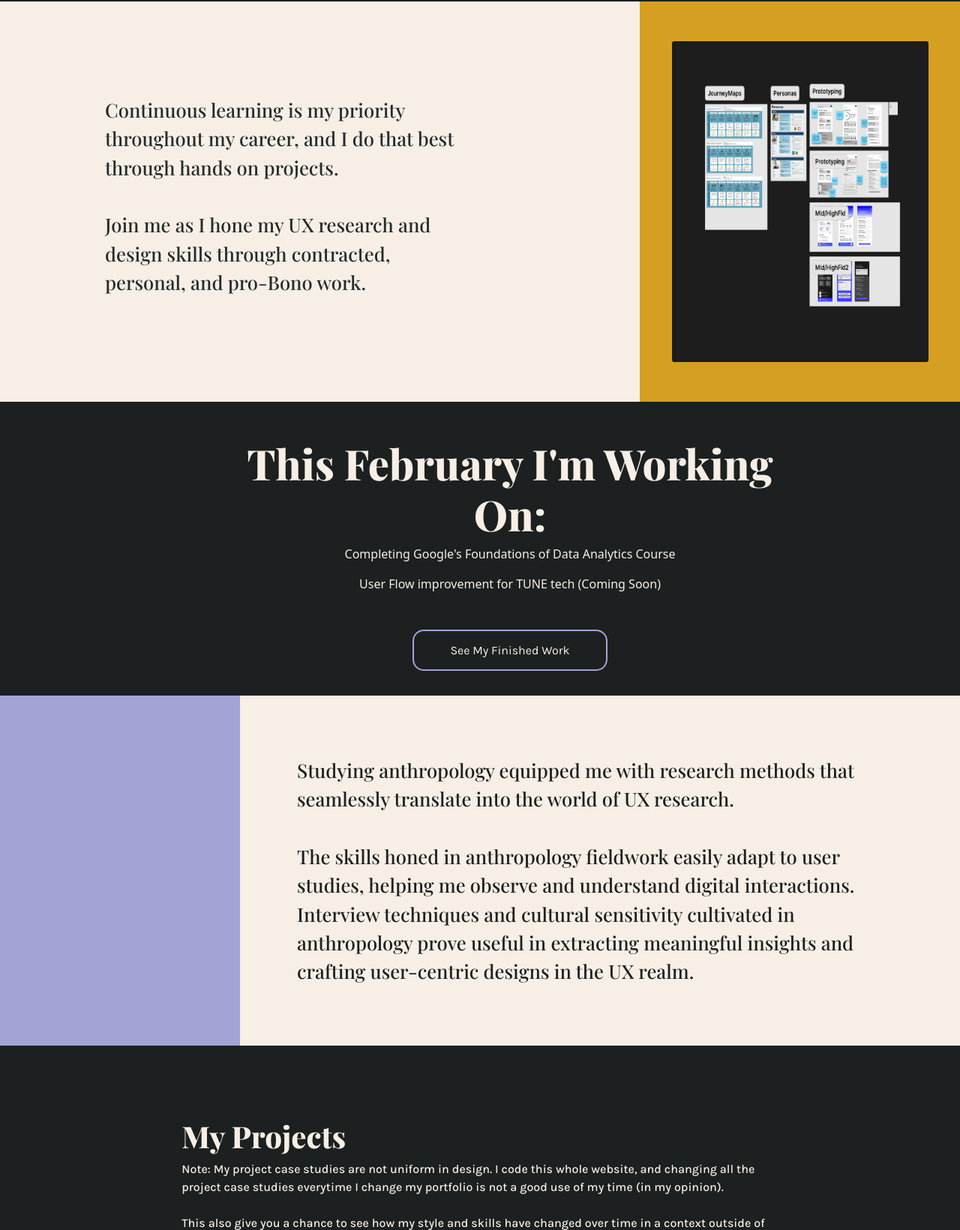
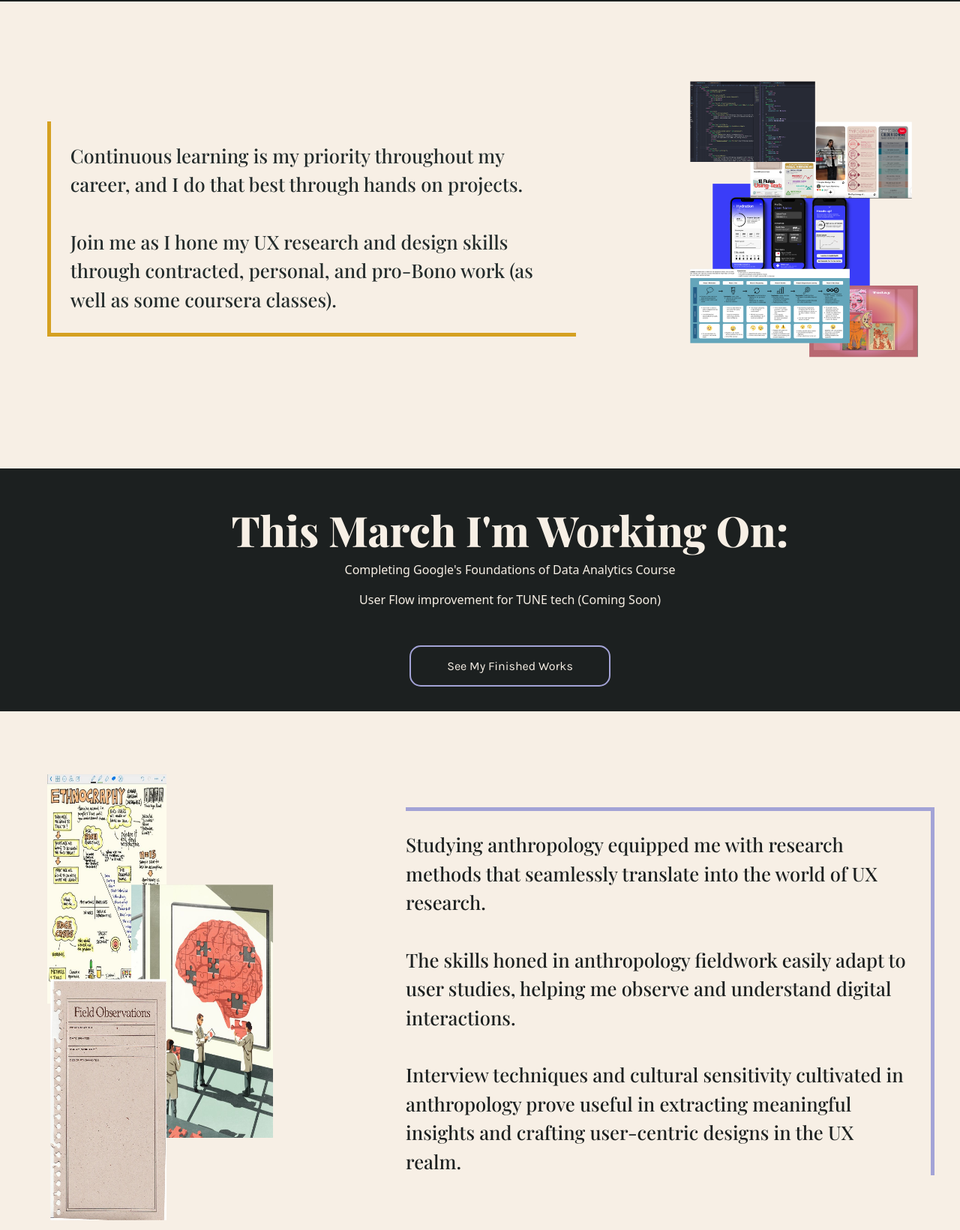
Before and after one commit to mariahsekyi/portfolio23, a plain HTML site: page index.html in a window 1280 px wide. Shown: the part 638-2279 px from the top of the page at 75% size. Drawn offline with nearby package versions, Linux system fonts and the light colour scheme.

Commit message:
Finished adding highfid and homepag stuff

```diff
--- a/icebrekr.css
+++ b/icebrekr.css
@@ -194,6 +194,7 @@ h4, h2, h3{
 .brainstorming{
     display: flex;
     align-items: center;
+
 }
 .brainstorming img{
     width: 30em;
--- a/index.css
+++ b/index.css
@@ -75,64 +75,56 @@
     background-color: #a3a3d6;
 
 }
-
 .learnwithme{
     background-color: #f7efe5;
-    padding: 3em 5em 3em 5em;
+    padding: 10em 0em 10em 0em;
+}
+.learnwithme p{
+    font-size: 1.6em;
+    color:#232B2B;
+    padding: 1em 2em 1em 1em;
+    margin-left:2em;
+    width: 85%;
+    z-index: 10;
+    border-left: 5px solid #D5A021;
+    border-bottom: 5px solid #D5A021;
 
 }
-
-.learnwithme p{
-    width: 90%;
-    font-size: 1.6em;
-    color:#232B2B;
+#learnpics{
+    background-color: #f7efe5;
+    display: flex;
+    align-items: center;
+    justify-content: center;
 }
 
 .whatsux{
     background-color:#f7efe5;
-    padding:5em 0 4em 0;
+    padding:8em 0 8em 0;
 }
-.whatsux h2, .whatsux p{
-    width: 80%;
-    /* margin-left:2em; */
-    color:#1c2020;
+.whatsuxpics{
+    background-color: #f7efe5;
 }
-.whatsux h2{
-    margin-top: 2em;
-    margin-left:2em;
+.whatsuxpics img{
+    height: 100%;
+    width:100%;
 }
 .whatsux p{
+    width: 85%;
+    color:#1c2020;
     font-size: 1.6em;
-    margin-left: 2.5em;
-}
-#filler0{
-    background-color: #D5A021;
-    display: flex;
-    align-items: center;
-    justify-content: center;
-}
-#filler1{
-    background-color: #a3a3d6;
-    display: flex;
-    align-items: center;
-    justify-content: center;
-}
-#filler0 img{
-    width:100%;
-    height:100%;
+    margin-left: 4em;
+    padding-top:1em;
+    padding-right:1em;
+    border-top: 5px solid #a3a3d6;
+    border-right: 5px solid #a3a3d6;
 }
 
-
-/* #filler0 a:link, #filler0 a:visited{
-    color:#f0ede6;
-} */
 .project a,.project a:visited{
     color: #f7efe5;
     text-decoration: none;
 }
 .project a:hover{
     color:#a3a3d6;
-
 }
 
 .project p{
@@ -222,7 +214,7 @@ footer .col-3{
     color: #1c2020;
     text-decoration: none;
 }
-#filler0 img{
+#learnpics img{
     border-radius: 3px;
     height: 80%;
     width:85%;
--- a/index.html
+++ b/index.html
@@ -52,39 +52,38 @@
 
             <div class="row">
                 <div class="col-8 learnwithme">
-                    <p class="learnwithme title">Continuous learning is my priority throughout my career, and I do that best through hands on
+                    <p class="title">Continuous learning is my priority throughout my career, and I do that best through hands on
                         projects. <br><br>Join me as I hone my UX research and design skills through contracted,
-                        personal, and pro-Bono work.
+                        personal, and pro-Bono work (as well as some coursera classes).
                     </p>
 
                 </div>
-                <div class="col" id="filler0">
-                    <img src="imgs/workflow.png" alt="workflow on figma">
+                <div class="col" id="learnpics">
+                    <img src="imgs/LearnWithMePics.png" alt="workflow on figma">
                 </div>
             </div>
             <div class="row justify-content-center " id="working-on">
                 <div class="col-8">
-                    <h2 class="heading">This February I'm Working On:</h2>
+                    <h2 class="heading">This March I'm Working On:</h2>
                     <p>Completing Google's Foundations of Data Analytics Course </p>
                     <p> User Flow improvement for TUNE tech (Coming Soon)</p>
                     <br><br>
-                    <a href="#project-section" class="projnav"> See My Finished Work</a>
+                    <a href="#project-section" class="projnav"> See My Finished Works</a>
 
                 </div>
 
             </div>
             <div class="row">
-                <div class="col" id="filler1">
-
+                <div class="col-4 whatsuxpics">
+                    <img src="imgs/whatsux.png" alt="anthro stuff">
                 </div>
-                <div class="col-9 whatsux">
-                    <p class="title"> Studying anthropology equipped me with research methods that
-                        seamlessly translate into the world of UX research.<br><br>The skills honed in
-                        anthropology fieldwork easily adapt to user studies, helping me observe and
-                        understand digital interactions.<br> Interview techniques and cultural sensitivity cultivated in anthropology prove useful in extracting meaningful insights and crafting user-centric designs in the UX realm.
-                    </p>
+                <div class="col-8 whatsux">
+                        <p class="title"> Studying anthropology equipped me with research methods that
+                            seamlessly translate into the world of UX research.<br><br>The skills honed in
+                            anthropology fieldwork easily adapt to user studies, helping me observe and
+                            understand digital interactions.<br><br> Interview techniques and cultural sensitivity cultivated in anthropology prove useful in extracting meaningful insights and crafting user-centric designs in the UX realm.
+                        </p>
                 </div>
-
             </div>
             <div class="row justify-content-center " id="project-section">
                 <div class="col-8">
```
Also changed, not shown: icebrekr.html (+31 -4 lines), imgs/HiFid Login Flow.png, imgs/LearnWithMePics.png (added), imgs/TutorialHighFid.png, imgs/whatsux.png (added).
